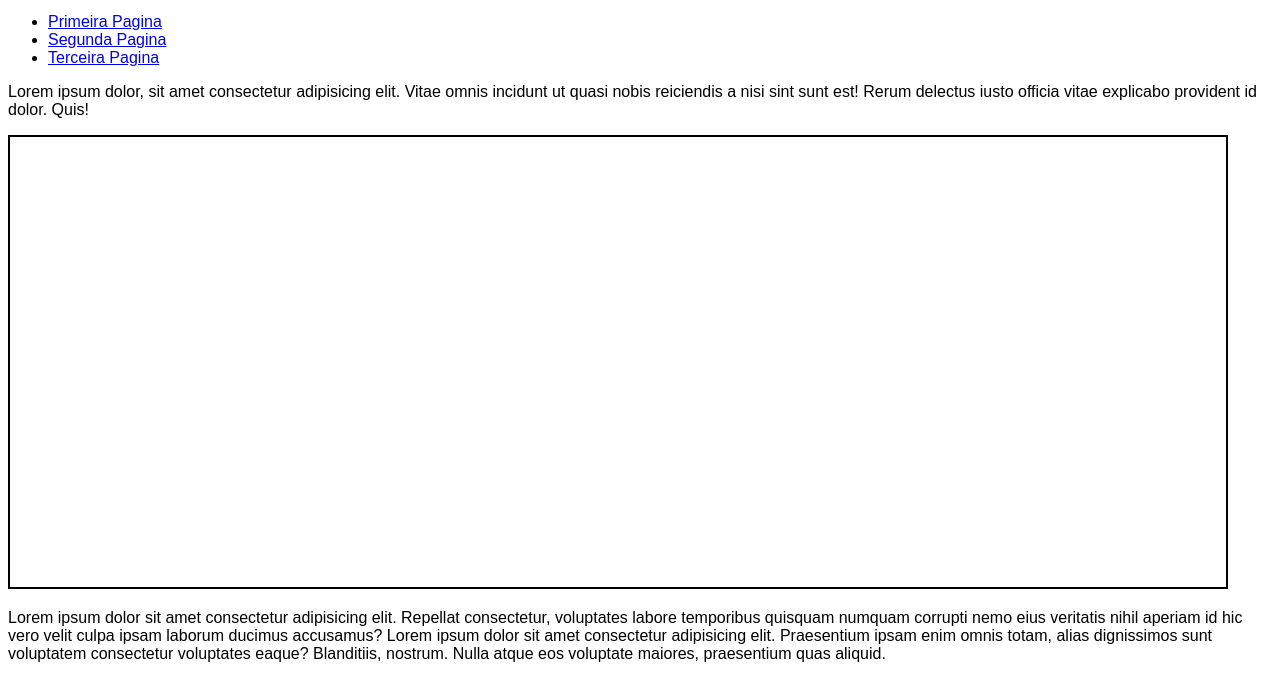
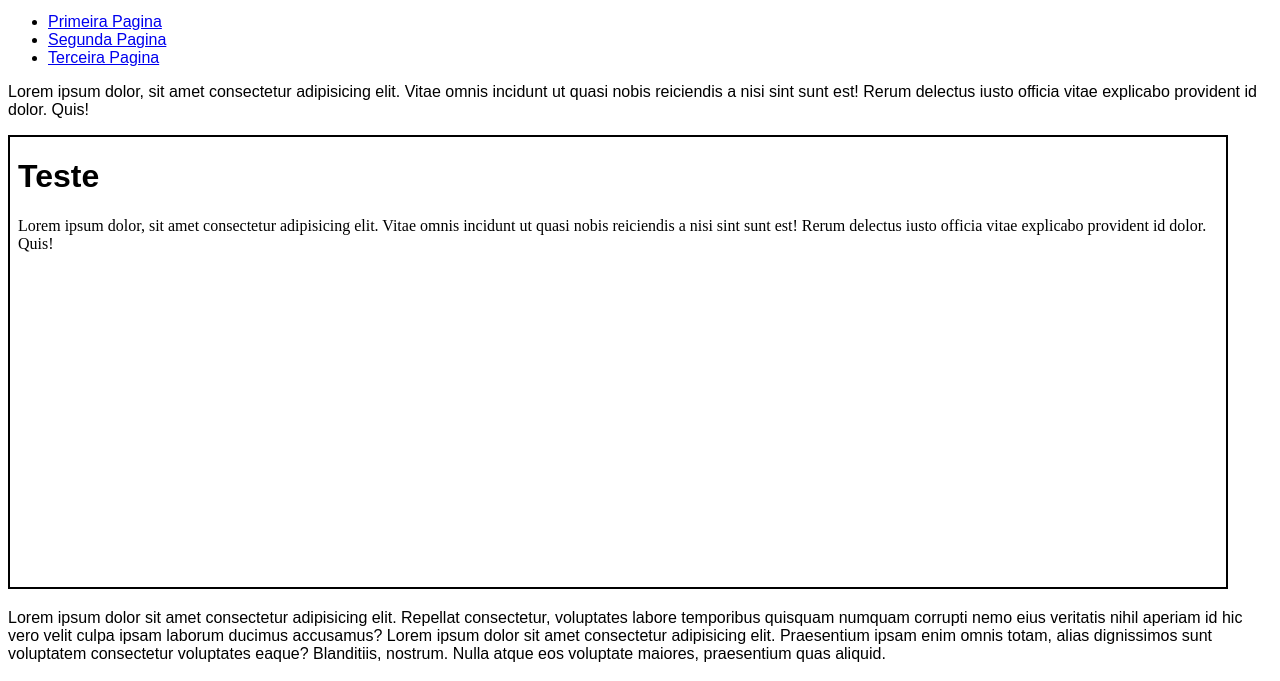
Before and after one commit to VitorLandgraf/html-css, a plain HTML site: page exercicios/ex024/iframe003.html in a window 1280 px wide. Shown: the part 119-800 px from the top of the page. Drawn offline with Linux system fonts and the light colour scheme.

Commit message:
Update iframe003.html

```diff
--- a/exercicios/ex024/iframe003.html
+++ b/exercicios/ex024/iframe003.html
@@ -9,11 +9,13 @@
         *{
             font-family: Arial, Helvetica, sans-serif;
         }
+
         iframe{
             width: 95vw;
             border: 2px solid black;
             height: 450px;
         }
+
     </style>
 </head>
 <body>
@@ -25,7 +27,7 @@
         <li><a href="#">Terceira Pagina</a></li>
     </ul>
     <p>Lorem ipsum dolor, sit amet consectetur adipisicing elit. Vitae omnis incidunt ut quasi nobis reiciendis a nisi sint sunt est! Rerum delectus iusto officia vitae explicabo provident id dolor. Quis!</p>
-    <iframe name="frame" src=""></iframe>
+    <iframe name="frame" srcdoc="<h1 style='font-family: Arial;'>Teste</h1><p>Lorem ipsum dolor, sit amet consectetur adipisicing elit. Vitae omnis incidunt ut quasi nobis reiciendis a nisi sint sunt est! Rerum delectus iusto officia vitae explicabo provident id dolor. Quis!</p>"></iframe>
     <p>Lorem ipsum dolor sit amet consectetur adipisicing elit. Repellat consectetur, voluptates labore temporibus quisquam numquam corrupti nemo eius veritatis nihil aperiam id hic vero velit culpa ipsam laborum ducimus accusamus? Lorem ipsum dolor sit amet consectetur adipisicing elit. Praesentium ipsam enim omnis totam, alias dignissimos sunt voluptatem consectetur voluptates eaque? Blanditiis, nostrum. Nulla atque eos voluptate maiores, praesentium quas aliquid.</p>
 </body>
 </html>
```
